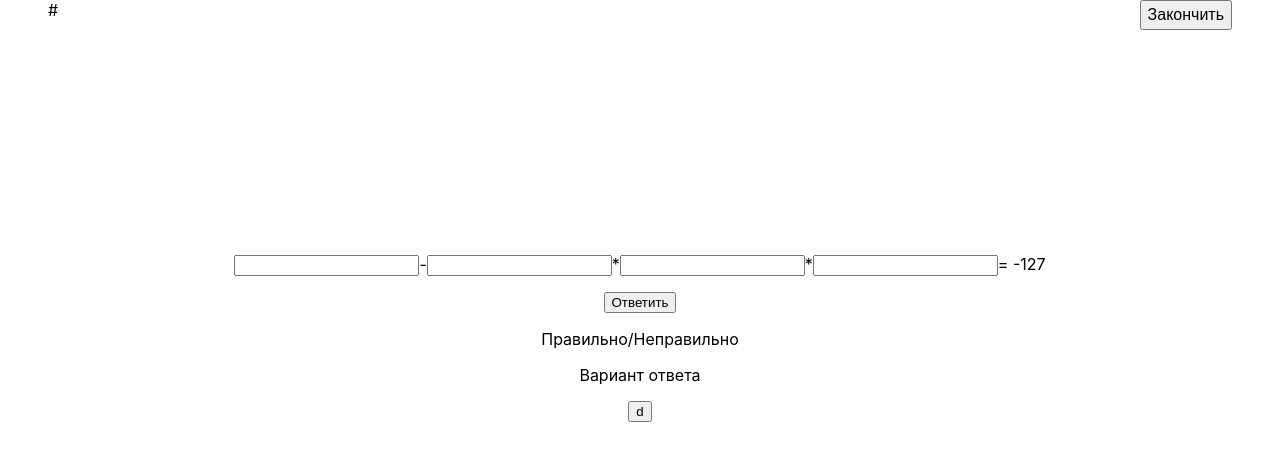
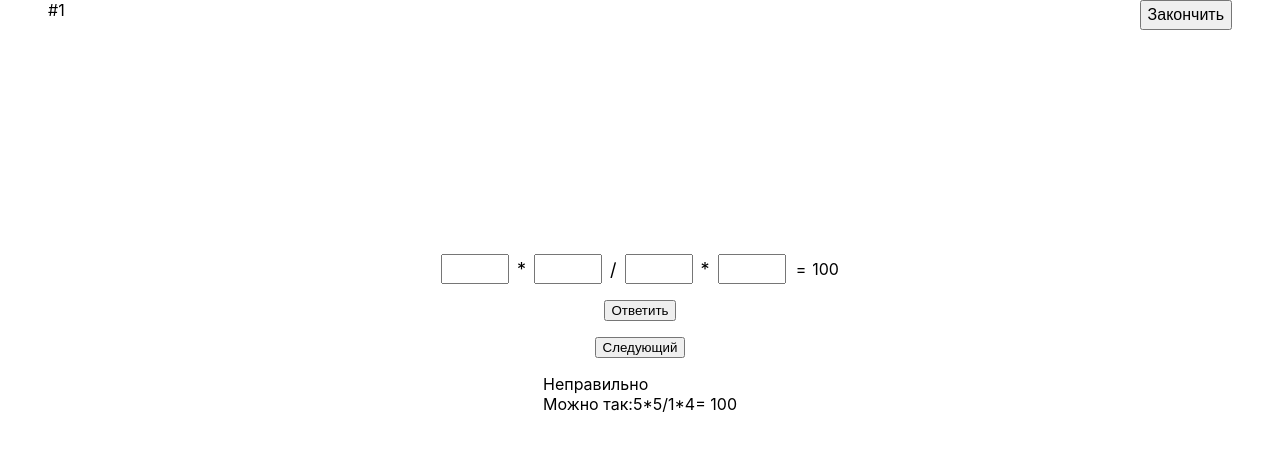
Before and after one commit to sovakrya/quiz, a React (Create React App) app: page /game in a window 1280 px wide. Both pictures are taken after a click on the button "Ответить". Shown: the top 460 px of the page. Built offline with nearby package versions, Linux system fonts and the light colour scheme.

Commit message:
added createNewTask and checkResult in TheGame

```diff
--- a/src/components/TheGame.tsx
+++ b/src/components/TheGame.tsx
@@ -1,42 +1,119 @@
+import { useRef, useState } from "react";
 import "../styles/TheGame.css";
+import { useNavigate } from "react-router-dom";
 
 export default function TheGame() {
-  const example = window.game.createExample();
-  const result = window.game.countExample(example);
+  let example = window.game.createExample();
+  let result = window.game.countExample(example);
+  const [exampleDone, setExampleDone] = useState(false);
+  const [exampleCorrect, setExampleCorrect] = useState(false);
+  const [countTask, setCountTask] = useState(1);
+  const exampleElements = useRef<HTMLDivElement | null>(null);
 
-  function a() {
-    console.log(example);
-    console.log(result);
+  const navigate = useNavigate();
 
-    example.map((val) => console.log(val));
+  function goBack() {
+    navigate("/");
+  }
+
+  function checkResult() {
+    const userExample: Array<number | string> = [];
+    const elements = exampleElements.current?.children;
+    if (!elements) {
+      return;
+    }
+    const example: Element[] = Array.from(elements);
+
+    example.map((elem, idx) => {
+      if (elem instanceof HTMLInputElement) {
+        if (isNaN(Number(elem.value))) {
+          alert(
+            `There is no number in the input field the number: ${
+              idx + 1
+            }! You can only enter numbers`
+          );
+        }
+
+        userExample.push(Number(elem.value));
+      }
+
+      if (elem instanceof HTMLSpanElement) {
+        userExample.push(elem.textContent!);
+      }
+    });
+
+    const res = eval(userExample.join(""));
+    if (res === result) {
+      setExampleDone(true);
+      setExampleCorrect(true);
+    } else {
+      setExampleDone(true);
+      setExampleCorrect(false);
+    }
+
+    example.map((val) => {
+      if (val instanceof HTMLInputElement) {
+        val.value = "";
+      }
+    });
+  }
+
+  function createNewTask() {
+    example = window.game.createExample();
+    result = window.game.countExample(example);
+
+    setExampleDone(false);
+    setCountTask(countTask + 1);
   }
 
   return (
     <div className="game-main-box">
       <div className="header-box">
-        <span>#</span>
+        <span>#{countTask}</span>
 
-        <button className="header-btn">Закончить</button>
+        <button className="header-btn" onClick={goBack}>
+          Закончить
+        </button>
       </div>
 
       <div className="game-content-box">
-        <div>
+        <div className="example-box">
+          <div className="example-wrapper" ref={exampleElements}>
             {example.map((val) => {
               if (typeof val === "number") {
-              return <input type="number" />;
+                return <input type="number" className="example-input" />;
               }
 
               if (typeof val === "string") {
-              return <span>{val}</span>;
+                return <span className="example-sign">{val}</span>;
               }
             })}
+          </div>
 
+          <div className="example-result-box">
+            <span>=</span>
+            <span>{result}</span>
+          </div>
+        </div>
+
+        <button onClick={checkResult}>Ответить</button>
+        {exampleDone ? (
+          <button onClick={createNewTask}>Следующий</button>
+        ) : (
+          <></>
+        )}
+        {exampleDone ? (
+          <div>
+            {exampleCorrect ? <span>Правильно</span> : <span>Неправильно</span>}
+            <div>
+              <span>{"Можно так:"}</span>
+              <span>{example}</span>
               <span>{`= ${result}`}</span>
             </div>
-        <button>Ответить</button>
-        <span>Правильно/Неправильно</span>
-        <span>Вариант ответа</span>
-        <button onClick={a}>d</button>
+          </div>
+        ) : (
+          <></>
+        )}
       </div>
     </div>
   );
--- a/src/styles/TheGame.css
+++ b/src/styles/TheGame.css
@@ -26,3 +26,29 @@
     align-items: center;
     gap: 16px;
 }
+
+.example-box {
+    display: flex;
+    gap: 10px;
+    align-items: center;
+}
+
+.example-wrapper {
+    display: flex;
+    gap: 8px;
+    align-items: center;
+}
+
+.example-input {
+    width: 60px;
+    height: 24px;
+}
+
+.example-sign {
+    font-size: 18px;
+}
+
+.example-result-box {
+    display: flex;
+    gap: 6px;
+}
```
Lines whose indentation alone changed are shown as unchanged.
